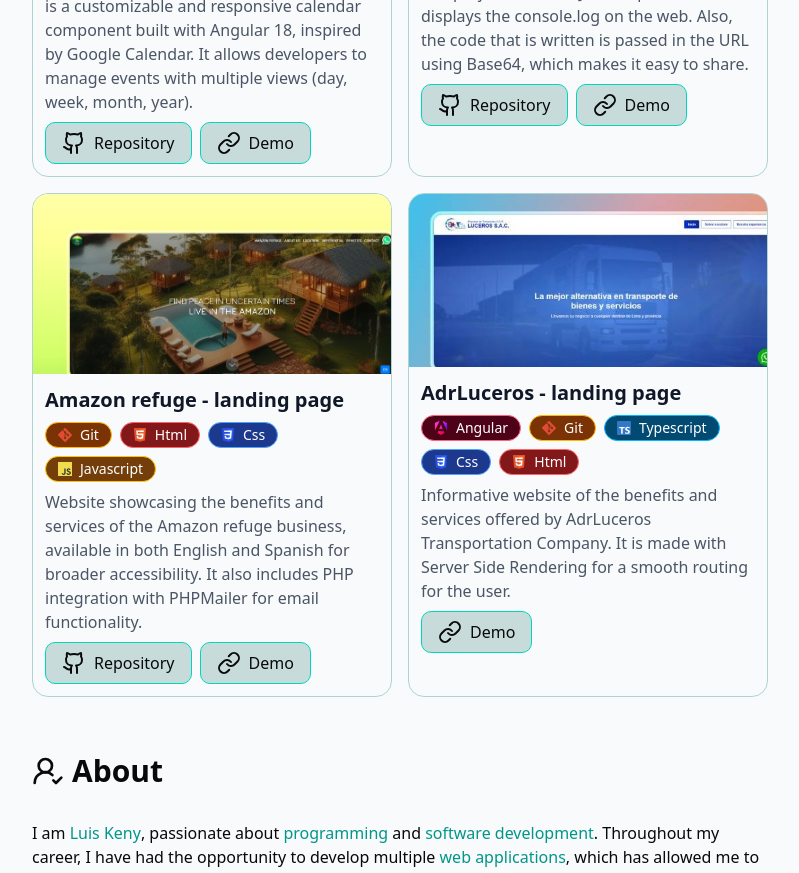
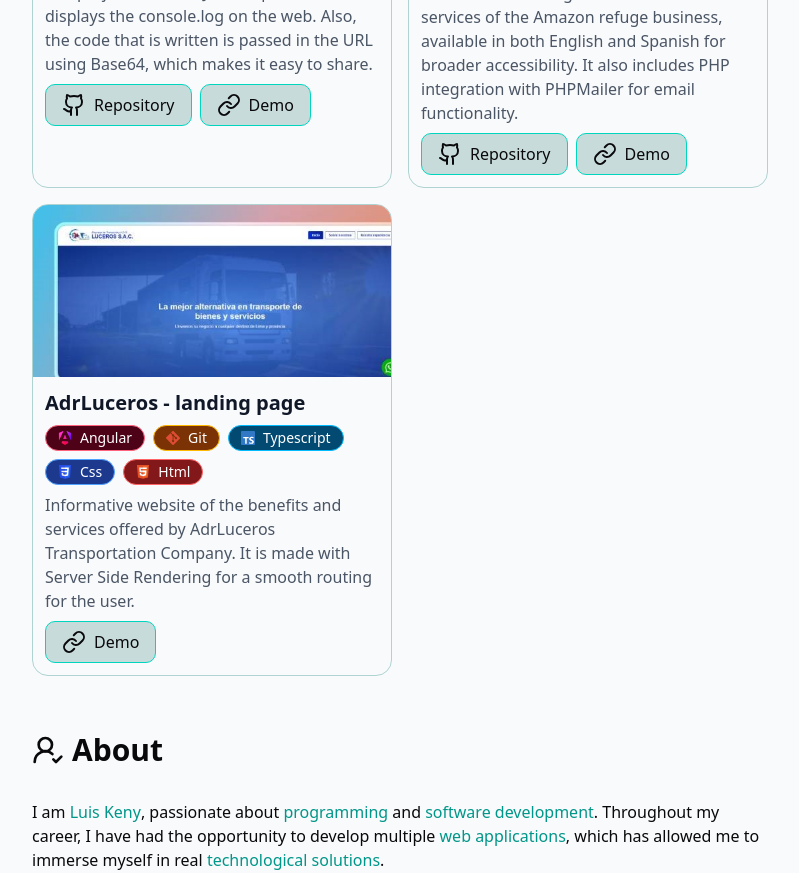
Before and after one commit to luis-keny/portfolio, a Next.js app: page / in a window 1280 px wide. Shown: the part 1300-2173 px from the top of the page, without its empty margins (240-1039 px from the left). Built offline with nearby package versions, Linux system fonts and the light colour scheme.

Commit message:
chore: add className prop to CardProject component and update project details for AdrLuceros

```diff
--- a/src/components/CardProject.tsx
+++ b/src/components/CardProject.tsx
@@ -5,9 +5,9 @@
 import Link from "next/link";
 
 
-export function CardProject({ title, description, image, tags, linkRepo, linkDemo }: CardProject) {
+export function CardProject({ title, description, image, tags, linkRepo, linkDemo, className = '' }: CardProject) {
   return (
-    <article className="rounded-2xl border border-teal-700/30 dark:border-teal-500/30 bg-transparent overflow-hidden">
+    <article className={`rounded-2xl border border-teal-700/30 dark:border-teal-500/30 bg-transparent overflow-hidden ${className}`}>
       <MagicCard gradientColor={"#00bba733"} className="bg-transparent h-full">
         <div>
           <div className="flex flex-col items-center justify-center">
--- a/src/interfaces/card-project.ts
+++ b/src/interfaces/card-project.ts
@@ -7,4 +7,5 @@
   tags: React.ReactNode[];
   linkRepo?: string;
   linkDemo?: string;
+  className?: string;
 }
--- a/src/sections/Projects.tsx
+++ b/src/sections/Projects.tsx
@@ -2,7 +2,7 @@
 import { CardProject as CardProjectType } from "@/interfaces/card-project";
 import { Code2 } from "lucide-react";
 
-import AngularCalendar from '@/public/projects/angular-calendar.jpg';
+// import AngularCalendar from '@/public/projects/angular-calendar.jpg';
 import AdrLuceros from '@/public/projects/adrluceros-landingpage.jpg';
 import PlayRunJs from '@/public/projects/play-run-js.png';
 import AmazonRefuge from '@/public/projects/amazon-refuge.png'
@@ -17,18 +17,18 @@
 
 const PROJECTS: CardProjectType[] = [
   {
-    title: "Angular Calendar",
-    description: "is a customizable and responsive calendar component built with Angular 18, inspired by Google Calendar. It allows developers to manage events with multiple views (day, week, month, year).",
-    image: AngularCalendar,
+    title: "AdrLuceros - landing page",
+    description: "Informative website of the benefits and services offered by AdrLuceros Transportation Company. It is made with Server Side Rendering for a smooth routing for the user.",
+    image: AdrLuceros,
     tags: [
-      <AngularTag key={`calendar-angular`}/>,
-      <GitTag key={`calendar-git`}/>,
-      <TypescriptTag key={`calendar-ts`}/>,
-      <CssTag key={`calendar-css`}/>,
-      <HtmlTag key={`calendar-html`}/>,
+      <AngularTag key={`adr-luceros-angular`}/>,
+      <GitTag key={`adr-luceros-git`}/>,
+      <TypescriptTag key={`adr-luceros-ts`}/>,
+      <CssTag key={`adr-luceros-css`}/>,
+      <HtmlTag key={`adr-luceros-html`}/>,
     ],
-    linkDemo: "https://angular-calendar-ten.vercel.app/",
-    linkRepo: "https://github.com/luis-keny/angular-calendar",
+    className: 'order-1',
+    linkDemo: "https://adrluceros.com/",
   },
   {
     title: "Play Run JS",
@@ -57,19 +57,6 @@
     linkRepo: "https://github.com/luis-keny/amazon-refuje-landing/tree/php",
     linkDemo: "https://amazon-refuje-landing.vercel.app/",
   },
-  {
-    title: "AdrLuceros - landing page",
-    description: "Informative website of the benefits and services offered by AdrLuceros Transportation Company. It is made with Server Side Rendering for a smooth routing for the user.",
-    image: AdrLuceros,
-    tags: [
-      <AngularTag key={`adr-luceros-angular`}/>,
-      <GitTag key={`adr-luceros-git`}/>,
-      <TypescriptTag key={`adr-luceros-ts`}/>,
-      <CssTag key={`adr-luceros-css`}/>,
-      <HtmlTag key={`adr-luceros-html`}/>,
-    ],
-    linkDemo: "https://adrluceros.com/",
-  },
 ]
 
 export default function Projects() {
```
